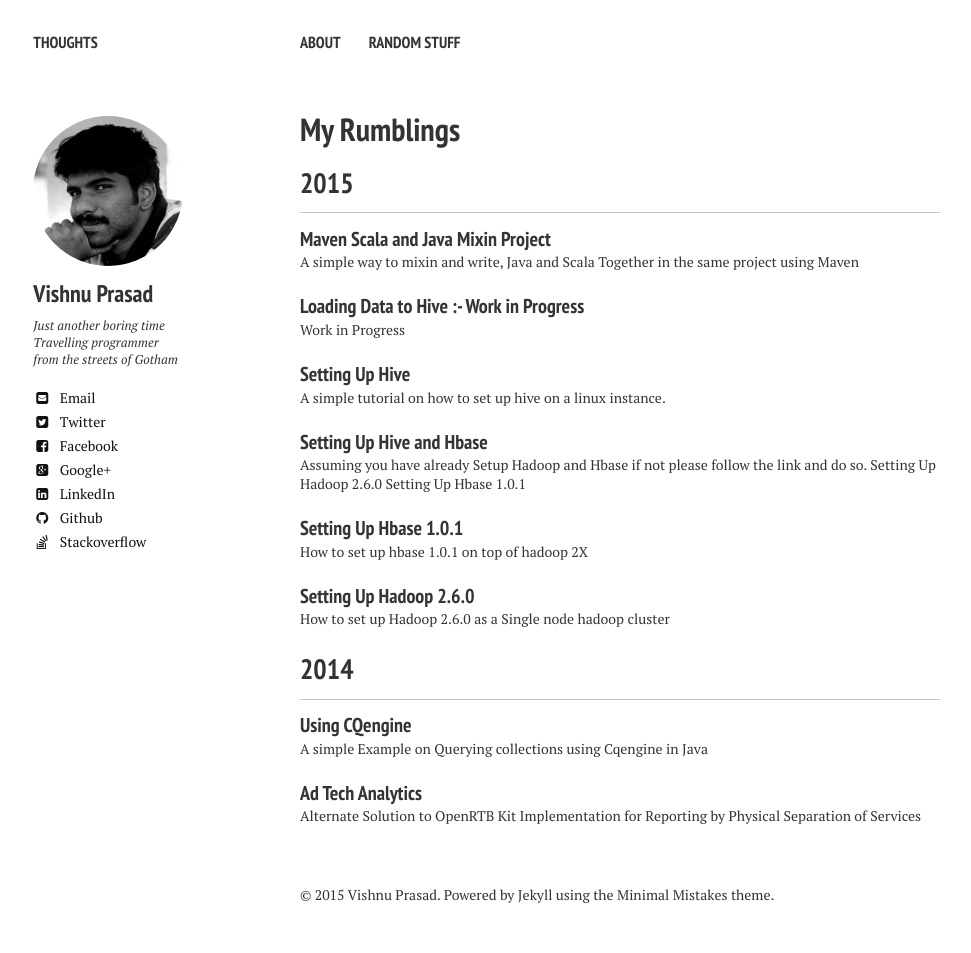
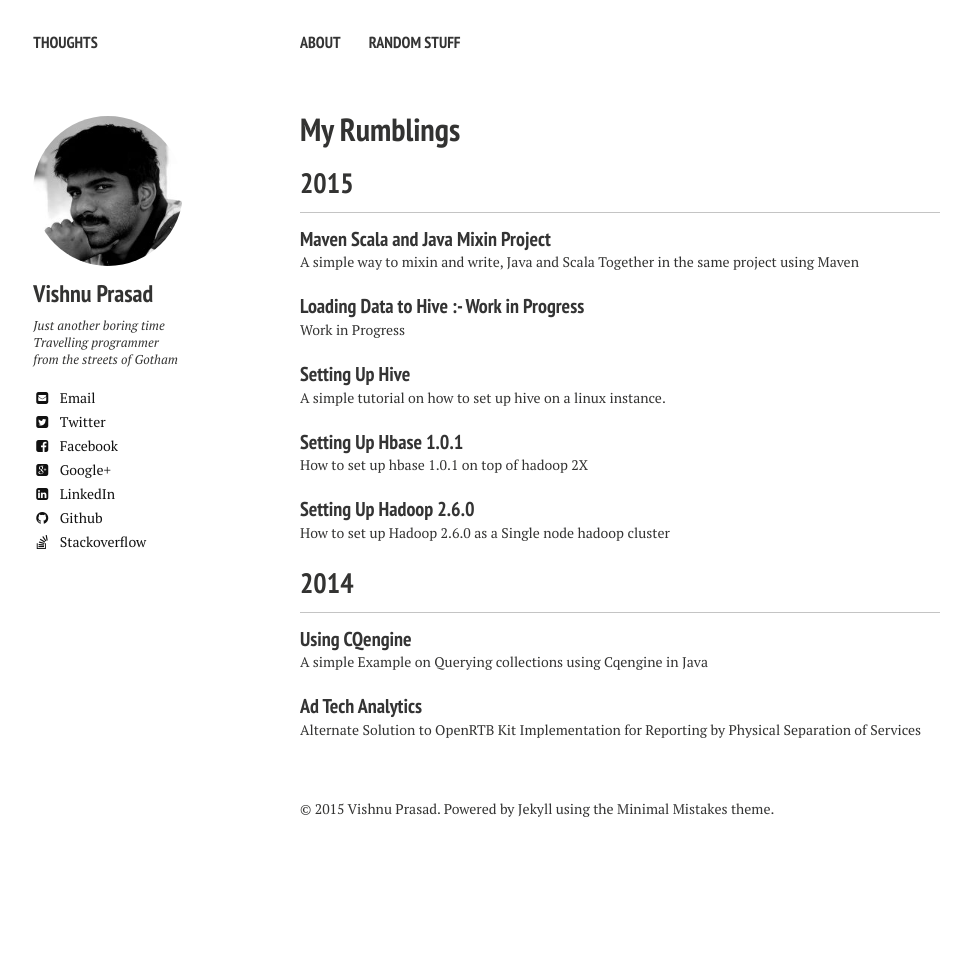
Before and after one commit to vishnu667/vishnu667.github.io, a Jekyll site: the page built from posts/index.md, in a window 1280 px wide. Shown: the whole page, without its empty margins (20-991 px from the left). Built offline with Jekyll 4.4.1, drawn with Linux system fonts in a browser that asks for light colours; nearby versions of some CDN libraries; after the commit the page ends 900 px from its top, so only the background shows below that; some of the changed lines change nothing that is shown.

Commit message:
config updated

```diff
--- a/_config.yml
+++ b/_config.yml
@@ -2,8 +2,8 @@
 
 title:            Thoughts
 locale:           en_US
-#url:              http://vishnu667.github.io
-url: http://127.0.0.1:4000
+url:              http://vishnu667.github.io
+#url: http://127.0.0.1:4000
 
 
 # Jekyll configuration
@@ -32,7 +32,7 @@ owner:
   bio: "Just another boring time Travelling programmer from the streets of Gotham"
   email: vishnu667@gmail.com
   disqus-shortname: #vishnu667
-  twitter: vishnu_cygen
+  twitter: vishnu667
   facebook: vishnu.cygen
   google:
     plus: vishnu667
--- a/_posts/2015-05-13-setting-up-hive-and-hbase.markdown
+++ /dev/null
@@ -1,106 +0,0 @@
----
-layout: post
-title: Setting Up Hive and Hbase
-modified:
-categories:
-excerpt:
-tags: []
-image:
-  feature:
-date: 2015-05-13T16:21:42+05:30
----
-
-Assuming you have already Setup Hadoop and Hbase if not please follow the link and do so.
-* [Setting Up Hadoop 2.6.0](/tutorial/installation/hadoop/setting-up-hadoop-2-6-0)
-* [Setting Up Hbase 1.0.1](/tutorial/installation/hbase/hadoop/setting-up-hbase-1-0-1)
-
-### Step 1.1 : Download and Extract Hive Files
-
-{% highlight bash %}
-mkdir /opt/hive
-cd /opt/hive
-wget http://mirror.reverse.net/pub/apache/hive/stable/apache-hive-1.1.0-bin.tar.gz
-tar -xzvf apache-hive-1.1.0-bin.tar.gz
-sudo ln -s apache-hive-1.1.0-bin current
-{% endhighlight %}
-
-Set the enviroment variable for HIVE_HOME in your path
-{% highlight bash %}
-export HIVE_HOME=/opt/hive/current
-{% endhighlight %}
-
-### Step 1.2 : Setting up the Right Permissions
-
-{% highlight bash %}
-$HADOOP_HOME/bin/hadoop fs -mkdir       /tmp
-$HADOOP_HOME/bin/hadoop fs -mkdir       /user
-$HADOOP_HOME/bin/hadoop fs -mkdir       /user/hive
-$HADOOP_HOME/bin/hadoop fs -mkdir       /user/hive/warehouse
-$HADOOP_HOME/bin/hadoop fs -chmod g+w   /tmp
-$HADOOP_HOME/bin/hadoop fs -chmod g+w   /user/hive/warehouse
-{% endhighlight %}
-
-Step 1.3 : To check hive is setup properly via hive cli
-
-{% highlight bash %}
-$ /opt/hive/current/bin/hive
-
-Logging initialized using configuration in jar:file:/opt/hive/apache-hive-1.1.0-bin/lib/hive-common-1.1.0.jar!/hive-log4j.properties
-SLF4J: Class path contains multiple SLF4J bindings.
-SLF4J: Found binding in [jar:file:/opt/hive/apache-hive-1.1.0-bin/lib/hive-jdbc-1.1.0-standalone.jar!/org/slf4j/impl/StaticLoggerBinder.class]
-SLF4J: Found binding in [jar:file:/opt/hadoop/hadoop-2.6.0/share/hadoop/common/lib/slf4j-log4j12-1.7.5.jar!/org/slf4j/impl/StaticLoggerBinder.class]
-SLF4J: See http://www.slf4j.org/codes.html#multiple_bindings for an explanation.
-SLF4J: Actual binding is of type [org.slf4j.impl.Log4jLoggerFactory]
-hive>
-{% endhighlight %}
-
-If the above throws the following exception then set the following Enviroment variable this should fix the problem. [Reason for doing so.](http://stackoverflow.com/a/29040037/2104970)
-{% highlight bash %}
-" export HADOOP_USER_CLASSPATH_FIRST=true "
-{% endhighlight %}
-
-{% highlight bash %}
-[ERROR] Terminal initialization failed; falling back to unsupported
-java.lang.IncompatibleClassChangeError: Found class jline.Terminal, but interface was expected
-	at jline.TerminalFactory.create(TerminalFactory.java:101)
-	at jline.TerminalFactory.get(TerminalFactory.java:158)
-	at jline.console.ConsoleReader.<init>(ConsoleReader.java:229)
-	at jline.console.ConsoleReader.<init>(ConsoleReader.java:221)
-	at jline.console.ConsoleReader.<init>(ConsoleReader.java:209)
-	at org.apache.hadoop.hive.cli.CliDriver.getConsoleReader(CliDriver.java:773)
-	at org.apache.hadoop.hive.cli.CliDriver.executeDriver(CliDriver.java:715)
-	at org.apache.hadoop.hive.cli.CliDriver.run(CliDriver.java:675)
-	at org.apache.hadoop.hive.cli.CliDriver.main(CliDriver.java:615)
-	at sun.reflect.NativeMethodAccessorImpl.invoke0(Native Method)
-	at sun.reflect.NativeMethodAccessorImpl.invoke(NativeMethodAccessorImpl.java:57)
-	at sun.reflect.DelegatingMethodAccessorImpl.invoke(DelegatingMethodAccessorImpl.java:43)
-	at java.lang.reflect.Method.invoke(Method.java:606)
-	at org.apache.hadoop.util.RunJar.run(RunJar.java:221)
-	at org.apache.hadoop.util.RunJar.main(RunJar.java:136)
-{% endhighlight %}
-
-
-Step 1.4 : Running HiveServer2 and Beeline
-
-HiveServer2 (introduced in Hive 0.11) has its own CLI called Beeline.  HiveCLI is now deprecated in favor of Beeline, as it lacks the multi-user, security, and other capabilities of HiveServer2.  To run HiveServer2 and Beeline from shell
-
-{% highlight bash %}
-# To start the hiveserver2
-/opt/hive/current/bin/hiveserver2
-
-# To Start beeline Cli where cyborg is the hostname and 10000 is the default hiveserver2 port
-$ /opt/hive/current/bin/beeline -u jdbc:hive2://cyborg:10000
-
-scan complete in 3ms
-Connecting to jdbc:hive2://cyborg:10000
-SLF4J: Class path contains multiple SLF4J bindings.
-SLF4J: Found binding in [jar:file:/opt/hive/apache-hive-1.1.0-bin/lib/hive-jdbc-1.1.0-standalone.jar!/org/slf4j/impl/StaticLoggerBinder.class]
-SLF4J: Found binding in [jar:file:/opt/hadoop/hadoop-2.6.0/share/hadoop/common/lib/slf4j-log4j12-1.7.5.jar!/org/slf4j/impl/StaticLoggerBinder.class]
-SLF4J: See http://www.slf4j.org/codes.html#multiple_bindings for an explanation.
-SLF4J: Actual binding is of type [org.slf4j.impl.Log4jLoggerFactory]
-Connected to: Apache Hive (version 1.1.0)
-Driver: Hive JDBC (version 1.1.0)
-Transaction isolation: TRANSACTION_REPEATABLE_READ
-Beeline version 1.1.0 by Apache Hive
-0: jdbc:hive2://cyborg:10000>
-{% endhighlight %}
```
